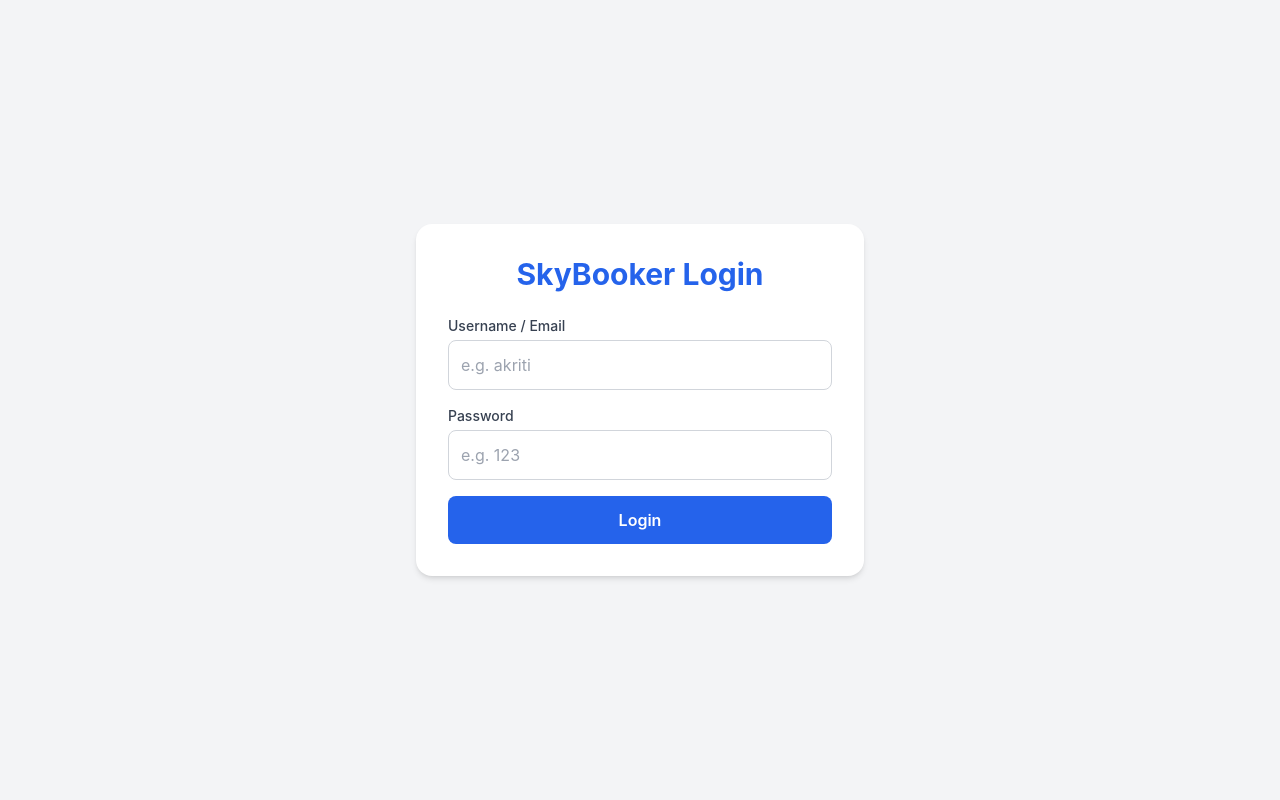
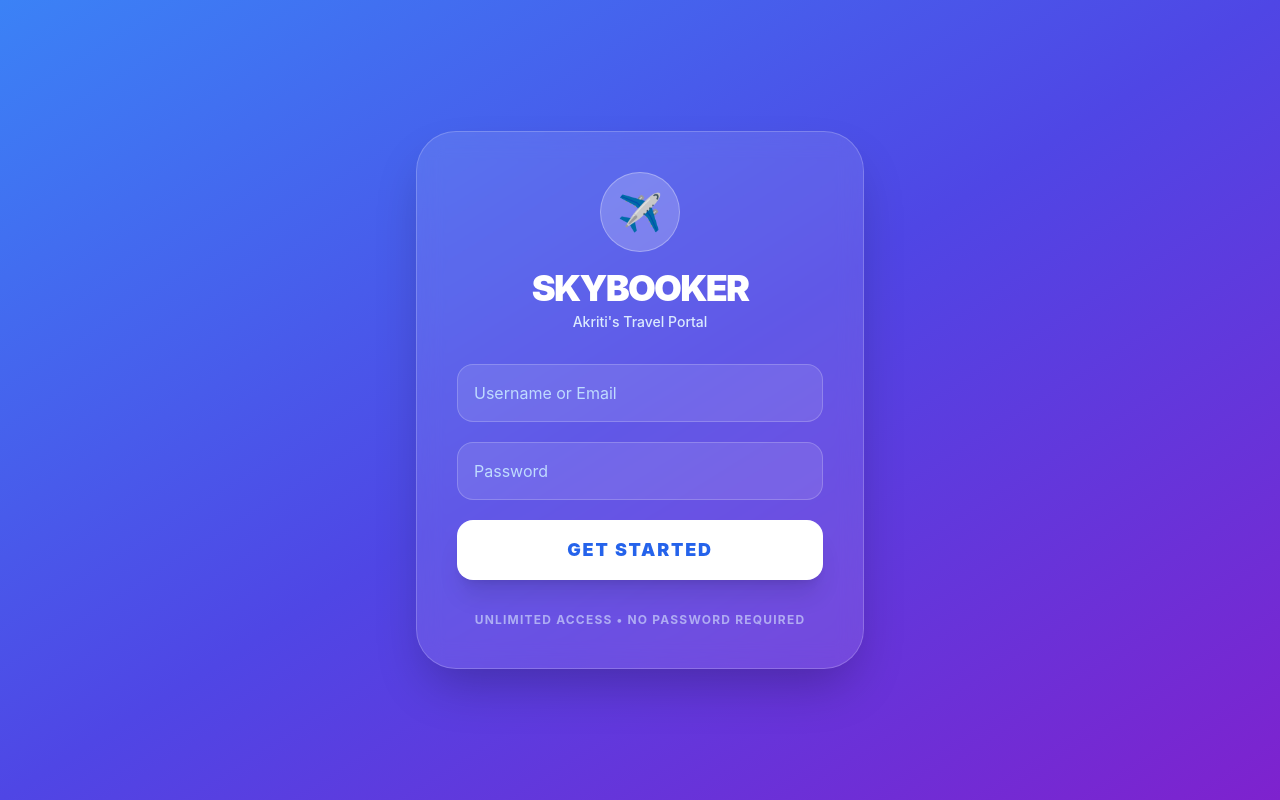
Before and after one commit to akrititrivedi18/skybooker-pro, a React (Create React App) app in the folder skybooker-project/frontend/: page / in a window 1280 px wide. Built offline with nearby package versions, Linux system fonts and the light colour scheme.

Commit message:
Update Login.js

```diff
--- a/skybooker-project/frontend/src/Login.js
+++ b/skybooker-project/frontend/src/Login.js
@@ -8,52 +8,63 @@ function Login() {
 
   const handleLogin = (e) => {
     e.preventDefault();
-
-    // AB LOGIN ASAN HAI: Email ki jagah sirf 'akriti' aur password '123'
-    if (email === 'akriti' && password === '123') {
-      navigate('/search');
-    } else {
-      alert('Wrong! Use: akriti / 123');
-    }
+    // No validation - Direct entry
+    navigate('/search');
   };
 
   return (
-    <div className="min-h-screen flex items-center justify-center bg-gray-100 px-4">
-      <div className="bg-white p-8 rounded-2xl shadow-md w-full max-w-md">
-        <h2 className="text-3xl font-bold text-center mb-6 text-blue-600">SkyBooker Login</h2>
+    // Background with a soft blue-to-indigo gradient
+    <div className="min-h-screen flex items-center justify-center bg-gradient-to-br from-blue-500 via-indigo-600 to-purple-700 px-4">
 
-        <form onSubmit={handleLogin} className="space-y-4">
-          <div>
-            <label className="block text-sm font-medium text-gray-700">Username / Email</label>
+      {/* Main Glass Card */}
+      <div className="bg-white/10 backdrop-blur-md p-10 rounded-[2.5rem] shadow-2xl w-full max-w-md border border-white/20">
+
+        {/* Logo/Icon Section */}
+        <div className="text-center mb-8">
+          <div className="bg-white/20 w-20 h-20 rounded-full flex items-center justify-center mx-auto mb-4 border border-white/30">
+            <span className="text-4xl">✈️</span>
+          </div>
+          <h2 className="text-4xl font-black text-white tracking-tighter uppercase">SkyBooker</h2>
+          <p className="text-blue-100 text-sm font-medium mt-1">Akriti's Travel Portal</p>
+        </div>
+
+        <form onSubmit={handleLogin} className="space-y-5">
+          {/* Email/Username Input */}
+          <div className="relative">
             <input
               type="text"
-              className="mt-1 block w-full border border-gray-300 p-3 rounded-lg focus:ring-blue-500 outline-none text-black"
-              placeholder="e.g. akriti"
+              className="w-full bg-white/10 border border-white/20 p-4 rounded-2xl outline-none text-white placeholder-blue-200 focus:bg-white/20 focus:border-white/50 transition-all"
+              placeholder="Username or Email"
               value={email}
               onChange={(e) => setEmail(e.target.value)}
-              required
             />
           </div>
 
-          <div>
-            <label className="block text-sm font-medium text-gray-700">Password</label>
+          {/* Password Input */}
+          <div className="relative">
             <input
               type="password"
-              className="mt-1 block w-full border border-gray-300 p-3 rounded-lg focus:ring-blue-500 outline-none text-black"
-              placeholder="e.g. 123"
+              className="w-full bg-white/10 border border-white/20 p-4 rounded-2xl outline-none text-white placeholder-blue-200 focus:bg-white/20 focus:border-white/50 transition-all"
+              placeholder="Password"
               value={password}
               onChange={(e) => setPassword(e.target.value)}
-              required
             />
           </div>
 
+          {/* Login Button with Shine Effect */}
           <button
             type="submit"
-            className="w-full bg-blue-600 text-white p-3 rounded-lg font-semibold hover:bg-blue-700 transition"
+            className="w-full bg-white text-blue-600 p-4 rounded-2xl font-black text-lg hover:bg-blue-50 transition-all shadow-xl active:scale-95 uppercase tracking-widest mt-4"
           >
-            Login
+            Get Started
           </button>
         </form>
+
+        <div className="mt-8 text-center">
+          <p className="text-blue-100 text-xs font-bold uppercase tracking-widest opacity-60">
+            Unlimited Access • No Password Required
+          </p>
+        </div>
       </div>
     </div>
   );
```
